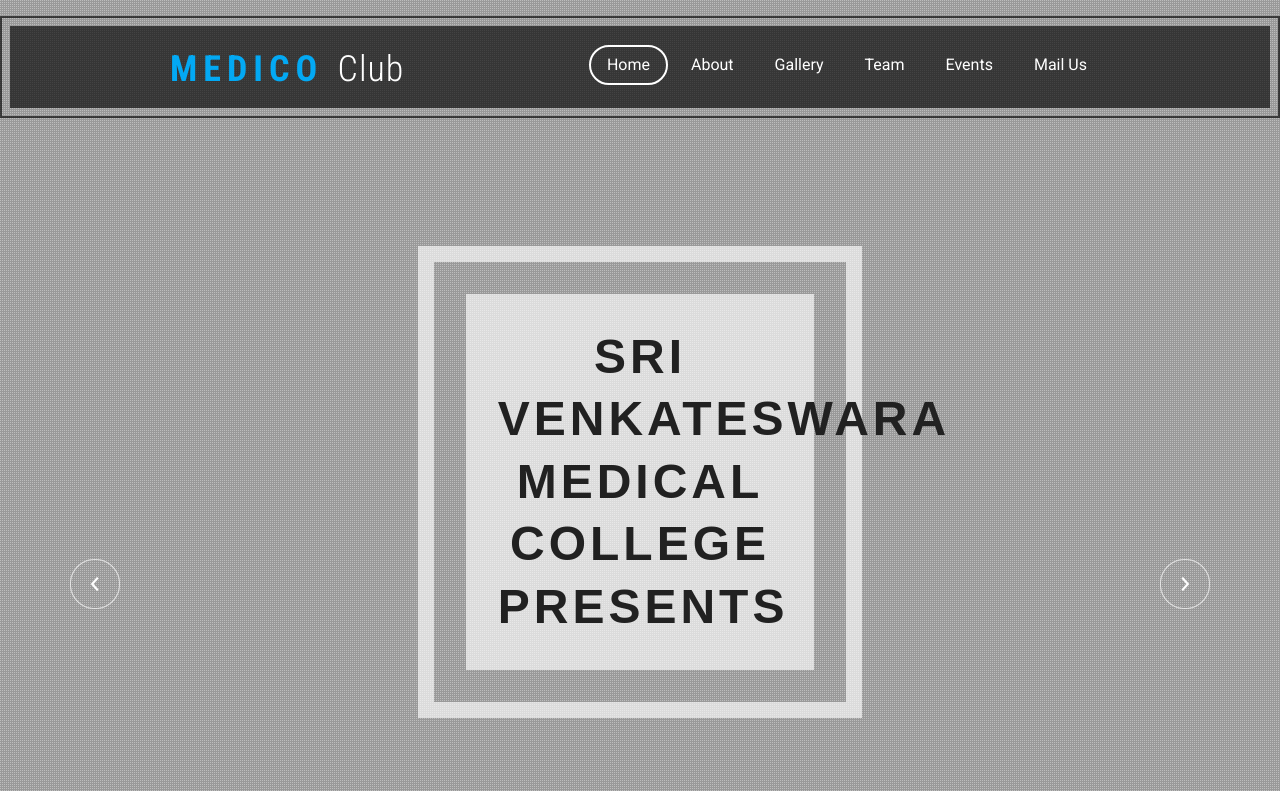
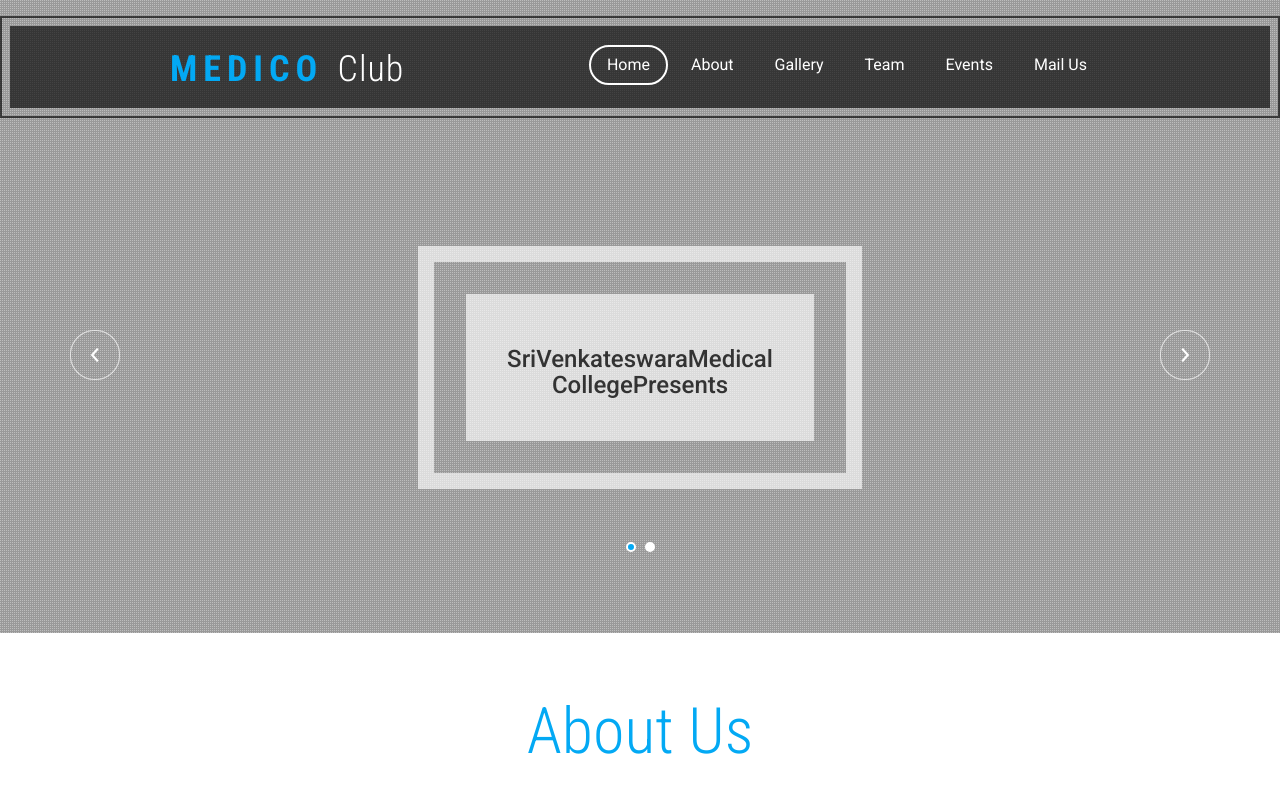
Before and after one commit to HarshaNalluru/HarshaNalluru.github.io, a plain HTML site: page web/index.html in a window 1280 px wide. Both pictures are taken after a click on the link "Previous". Shown: the top 791 px of the page. Drawn offline with Linux system fonts and the light colour scheme.

Commit message:
added text1

```diff
--- a/web/index.html
+++ b/web/index.html
@@ -93,7 +93,7 @@ Smartphone Compatible web template, free webdesigns for Nokia, Samsung, LG, Sony
 										<li>
 											<div class="w3ls-text">
 												<div class="w3ls-text-info">
-													<h2>Sri<span>Venkateswara</span><span>Medical College</span>Presents</h2>
+													<h3>Sri<span>Venkateswara</span><span>Medical College</span>Presents</h3>
 												</div>
 											</div>
 										</li>
```
